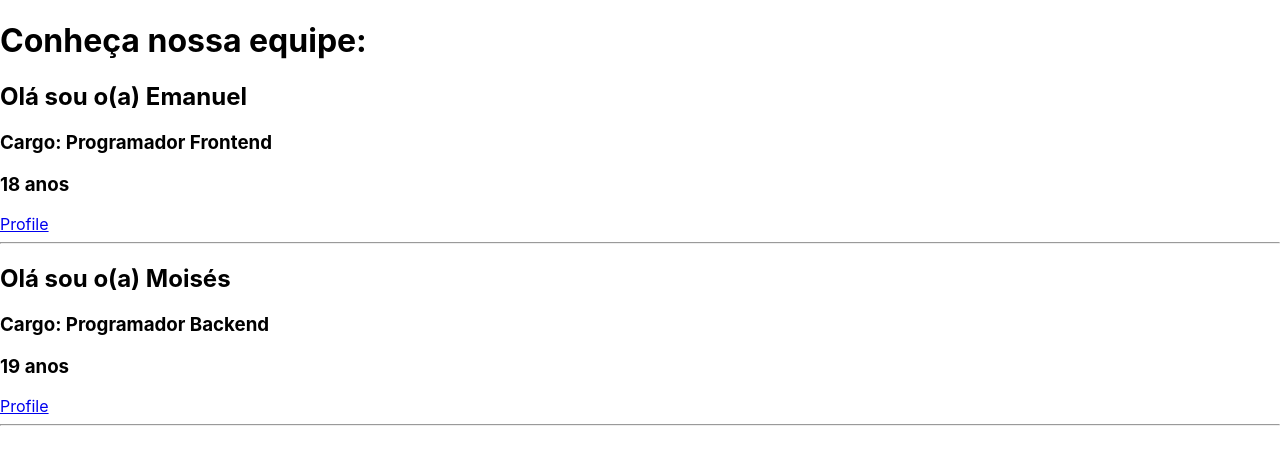
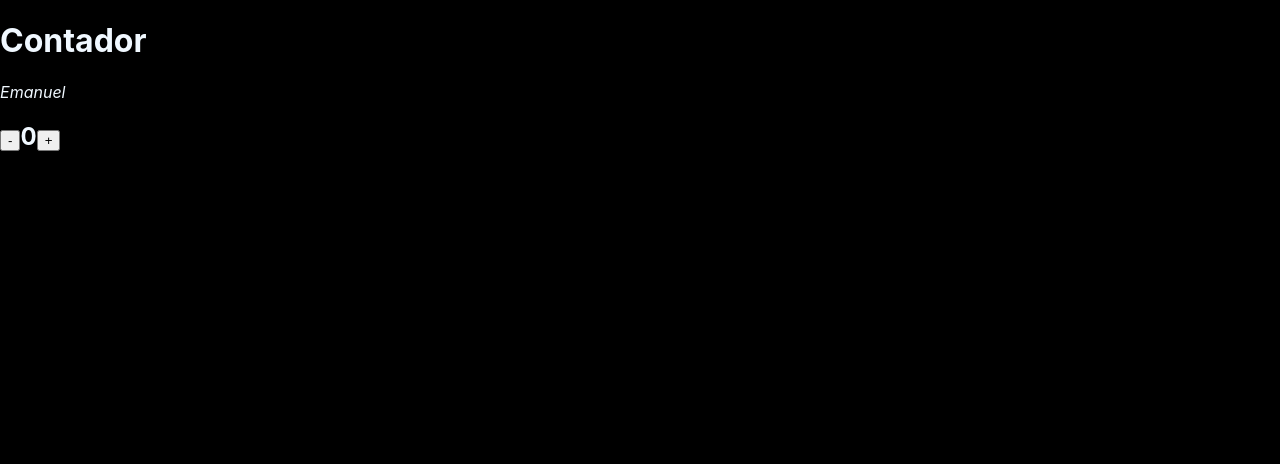
Before and after one commit to EmanuelDms/reactjs-matheusfraga, a React (Create React App) app: page / in a window 1280 px wide. Shown: the top 464 px of the page. Built offline with nearby package versions, Linux system fonts and the light colour scheme.

Commit message:
feat: trabalhando com states

```diff
--- a/src/App.js
+++ b/src/App.js
@@ -1,61 +1,64 @@
 import React, { Component } from 'react'
 
-class Sobre extends Component {
+class App extends Component {
+  constructor(props) {
+    super(props)
+    this.state = {
+      nome: 'Emanuel',
+      contador: 0
+    }
+
+    // muda o contexto global para contexto da função
+    this.aumentar = this.aumentar.bind(this)
+    this.diminuir = this.diminuir.bind(this)
+  }
+
+  aumentar() {
+    // referencia ao estado da classe
+    let state = this.state
+
+    // tamanho do nome
+    let stateNomeSize = state.nome.length - 1
+    // adiciona exclamação e remove invertida
+    if (state.nome[stateNomeSize] === '¡')
+      state.nome = state.nome.substring(0, stateNomeSize)
+    else state.nome += '!'
+
+    // soma ao contador
+    state.contador += 1
+    this.setState(state)
+  }
+
+  diminuir() {
+    // referencia ao estado da classe
+    let state = this.state
+
+    // tamanho do nome
+    let stateNomeSize = state.nome.length - 1
+    // verificação se existe caractere diferente de '!'
+    if (state.nome[stateNomeSize] === '!')
+      state.nome = state.nome.substring(0, stateNomeSize)
+    // adiciona exclamação invertida
+    else state.nome += '¡'
+
+    // subtrai ao contador
+    state.contador = state.contador -= 1
+    this.setState(state)
+  }
+
   render() {
     return (
       <div>
-        <h2>Olá sou o(a) {this.props.username}</h2>
-        <h3>Cargo: {this.props.job}</h3>
-        <h3>{this.props.age} anos</h3>
+        <h1>Contador</h1>
+        <em>{this.state.nome}</em>
+        <h2>
+          <button onClick={this.diminuir}>-</button>
+          {this.state.contador}
+          <button onClick={this.aumentar}>+</button>
+        </h2>
       </div>
     )
   }
 }
 
-class Equipe extends Component {
-  render() {
-    return (
-      <div>
-        <Sobre
-          username={this.props.nome}
-          job={this.props.cargo}
-          age={this.props.idade}
-        />
-        <Social href={this.props.link} />
-        <hr />
-      </div>
-    )
-  }
-}
-
-class Social extends Component {
-  render() {
-    return (
-      <div>
-        <a href={this.props.href}>Profile</a>
-      </div>
-    )
-  }
-}
-
-const App = () => {
-  return (
-    <div>
-      <h1>Conheça nossa equipe: </h1>
-      <Equipe
-        nome="Emanuel"
-        cargo="Programador Frontend"
-        idade={18}
-        link="https://facebook.com"
-      />
-      <Equipe
-        nome="Moisés"
-        cargo="Programador Backend"
-        idade={19}
-        link="https://linkedin.com"
-      />
-    </div>
-  )
-}
-
 export default App
--- a/src/index.css
+++ b/src/index.css
@@ -1,4 +1,6 @@
 body {
+  color: aliceblue;
+  background-color: black;
   margin: 0;
   font-family: -apple-system, BlinkMacSystemFont, 'Segoe UI', 'Roboto', 'Oxygen',
     'Ubuntu', 'Cantarell', 'Fira Sans', 'Droid Sans', 'Helvetica Neue',
```
